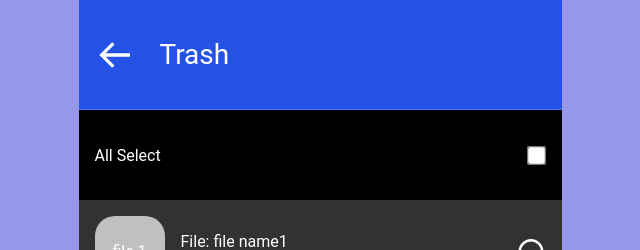
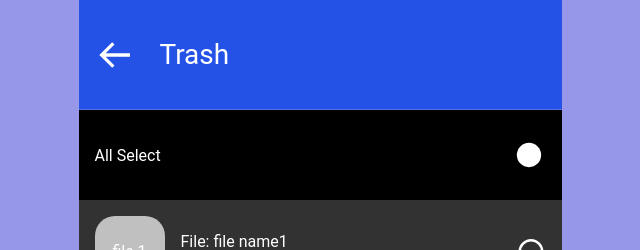
Before and after one commit to thanhtutzaw/google-file, a Next.js app: page / in a window 1280 px wide. Shown: the top 250 px of the page, without its empty margins (320-960 px from the left). Built offline with nearby package versions, Linux system fonts and the light colour scheme.

Commit message:
checkbox : select all

```diff
--- a/pages/index.js
+++ b/pages/index.js
@@ -46,12 +46,12 @@ export default function Home() {
     {
       "id": 1,
       "filename": "name1",
-      "size": "20 GB"
+      "size": "5 GB"
     },
     {
       "id": 2,
       "filename": "name2",
-      "size": "20 GB"
+      "size": "1 GB"
     },
     {
       "id": 3,
@@ -60,10 +60,34 @@ export default function Home() {
     }
   ];
   const [selectedId, setselectedId] = useState([]);
+  const [isChecked, setisChecked] = useState(false);
 
   useEffect(() => {
     console.log(selectedId)
+
+    if(selectedId.length >= 1){
+      setisChecked(true)
+    }else {
+      setisChecked(false)
+    }
   }, [selectedId]);
+  function allSelect() {
+    const items = []
+    setisChecked( prev => !prev)
+    // if (isChecked) {
+    for (let i  = 0; i < files.length; i++) {
+      const id = files[i].id
+      items.push(id)
+    }
+
+      setselectedId(items)
+    // }
+
+    if(isChecked === true){
+      setselectedId([])
+    }
+
+  }
   return (
     <>
       <Head>
@@ -75,6 +99,7 @@ export default function Home() {
       <main className={styles.main}>
 
         <div className={styles.container}>
+          <div style={{position:'sticky',top:'0' , zIndex:'2000'}}>
             <section className={styles.trashNav}>
               {
                 selectedId.length >= 1 ?
@@ -85,9 +110,11 @@ export default function Home() {
             </section>
 
 
-          <section className={styles.allSelect}>All Select
-            <input style={{ scale: '1.5', Accentcolor: 'green' }} type="checkbox" ></input>
+            <section className={styles.allSelect} >
+              All Select
+              <input onChange={allSelect} checked={isChecked} style={{ Accentcolor: 'green' }} type="checkbox" ></input>
             </section>
+          </div>
           <ul>
             {files.map((f) => (
               <Card files={files} f={f} key={f.id} setselectedId={setselectedId} selectedId={selectedId} />
--- a/styles/Home.module.css
+++ b/styles/Home.module.css
@@ -74,10 +74,13 @@ sans-serif;
   flex-wrap: wrap;
   max-width: 800px;
 }
+/* .container:has(section) section  {
+  position: sticky;
+top     :0;
+} */
 .trashNav{
   background-color: rgb(37, 82, 230);
-  position: sticky;
-  top:0;
+
   /* height:82px; */
   /* height:13vh; */
   height: 110px;
@@ -116,15 +119,19 @@ sans-serif;
 .deleteBtn{
   background-color: transparent;
   color:white;
-  padding:1rem;
-  border-radius: 30px;
+  padding:16px;
+  border-radius: 20px;
   border:none;
   cursor: pointer;
-  -webkit-tap-highlight-color: transparent;
-  font-size: 21px;
-
+  font-size: 22px;
+  font-family: "Google Sans",
+Roboto,
+Arial,
+sans-serif;
+user-select: none;
+  /* text-transform: uppercase; */
 }
-.deleteBtn:hover , .deleteBtn:active{
+.deleteBtn:active{
   background-color: rgba(255, 251, 251, 0.116);
 
 }
@@ -134,6 +141,13 @@ sans-serif;
   display: flex;
   justify-content: space-between;
   align-items: center;
+  background-color: black;
+  /* z-index: 2000; */
+}
+.allSelect input {
+  width:27px;
+  height:27px;
+  clip-path: circle(45% at 50% 50%);
 }
 .card {
   /* margin: 1rem 0; */
--- a/styles/globals.css
+++ b/styles/globals.css
@@ -5,6 +5,7 @@ body {
   font-family: -apple-system, BlinkMacSystemFont, Segoe UI, Roboto, Oxygen,
     Ubuntu, Cantarell, Fira Sans, Droid Sans, Helvetica Neue, sans-serif;
     background-color: rgb(151, 151, 233);
+  -webkit-tap-highlight-color: transparent;
 }
 
 a {
```
Lines whose indentation alone changed are shown as unchanged.
